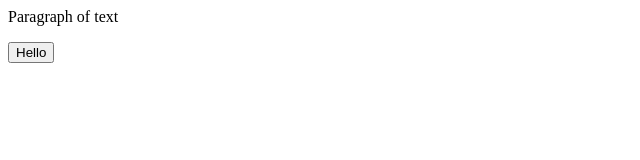
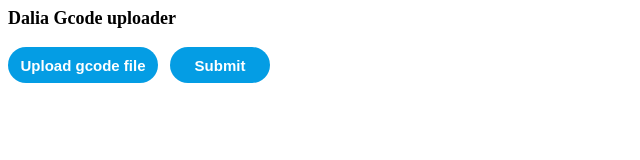
Before and after one commit to AndromedaHelix/Dalia, a plain HTML site: page web/index.html in a window 1280 px wide. Shown: the whole page, without its empty margins (0-640 px from the left). Drawn offline with Linux system fonts and the light colour scheme.

Commit message:
Added initial buttons

```diff
--- a/web/index.html
+++ b/web/index.html
@@ -1,4 +1,50 @@
-<!-- Written by Juan Pablo Gutiérrez-->
+<!-- Written by Juan Pablo Gutiérrez     position: absolute;
+    top: 50%;
+    left: 50%;
+    transform: translate(-50%, -50%);-->
 
-<p>Paragraph of text</p>
-<button>Hello</button>
+<style>
+  .text {
+    color: black;
+    font-size: large;
+    font-weight: bold;
+  }
+
+  .upload-button {
+    background-color: rgb(4, 157, 228);
+    color: white;
+    border-radius: 18px;
+    border: none;
+    border-color: rgb(48, 48, 48);
+    height: 36px;
+    width: 150px;
+    cursor: pointer;
+    margin-right: 8px;
+    font-weight: bold;
+    font-size: 15px;
+  }
+
+  .submit-button {
+    background-color: rgb(4, 157, 228);
+    color: white;
+    border: none;
+    height: 36px;
+    width: 100px;
+    border-radius: 18px;
+    cursor: pointer;
+    font-weight: bold;
+    font-size: 15px;
+  }
+
+  .upload-button:hover{
+    background-color: rgb(0, 122, 176);
+  }
+
+  .submit-button:hover{
+    background-color: rgb(0, 122, 176);
+  }
+</style>
+
+<p class="text"> Dalia Gcode uploader</p>
+<button class="upload-button">Upload gcode file</button>
+<button class="submit-button">Submit</button>
```
